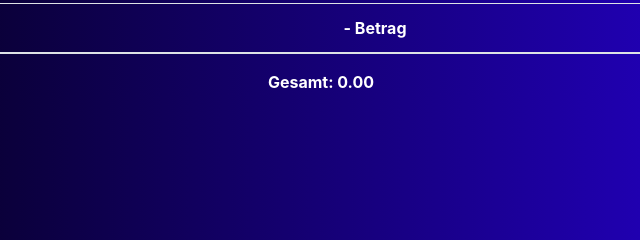
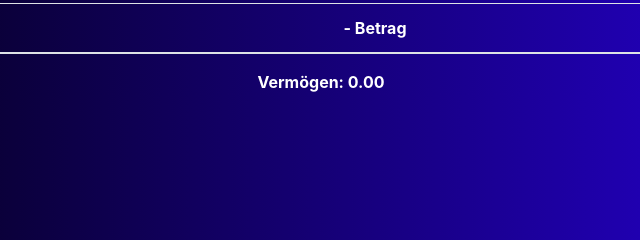
Before and after one commit to ustettler/finance, a plain HTML site: page index.html in a window 1280 px wide. Shown: the part 379-619 px from the top of the page, 319-959 px from the left. Drawn offline with nearby package versions, Linux system fonts and the light colour scheme.

Commit message:
fix: 🐛 fix fiance

```diff
--- a/index.html
+++ b/index.html
@@ -62,7 +62,7 @@ label, th {
             </tbody>
         </table>
 
-        <div class="text-center font-weight-bold" id="total">Gesamt: <span id="total-amount">0.00</span></div>
+        <div class="text-center font-weight-bold" id="total">Vermögen: <span id="total-amount">0.00</span></div>
     </div>
 
     <!-- Bootstrap JS and dependencies -->
```
